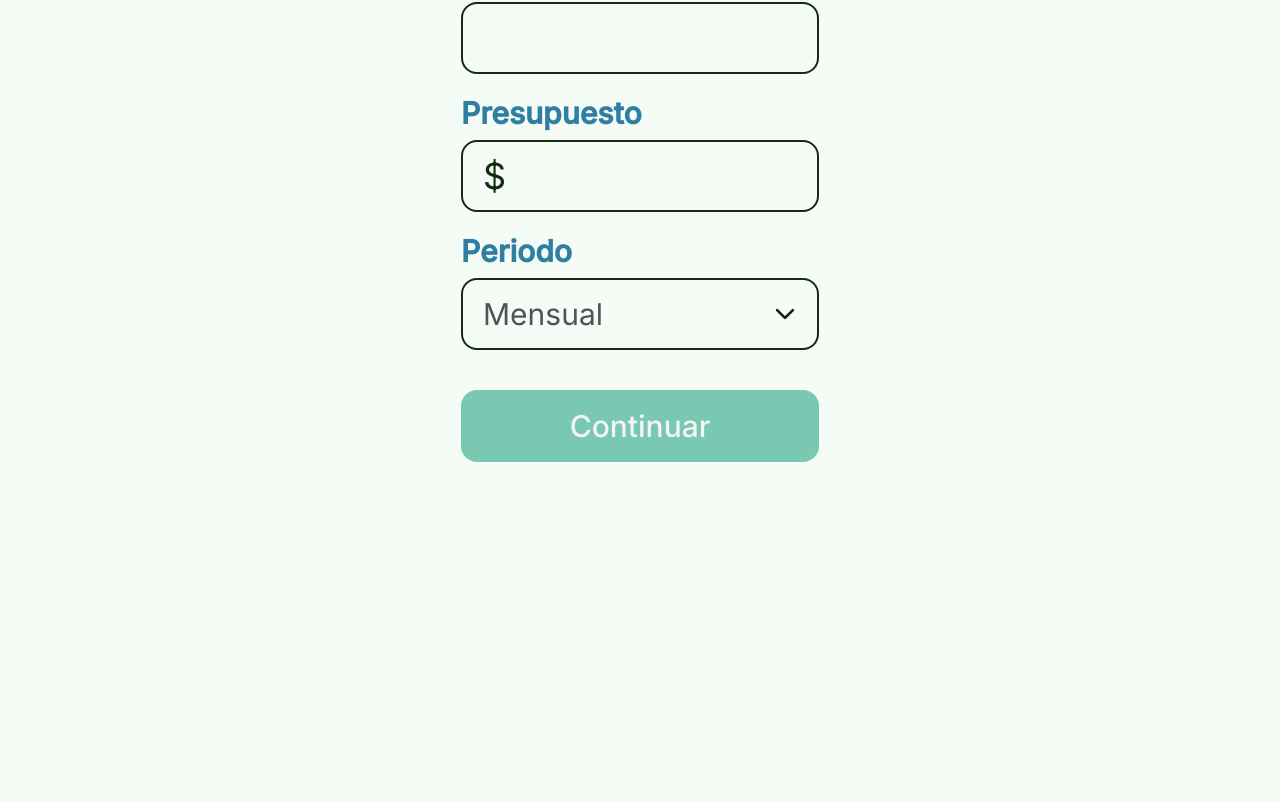
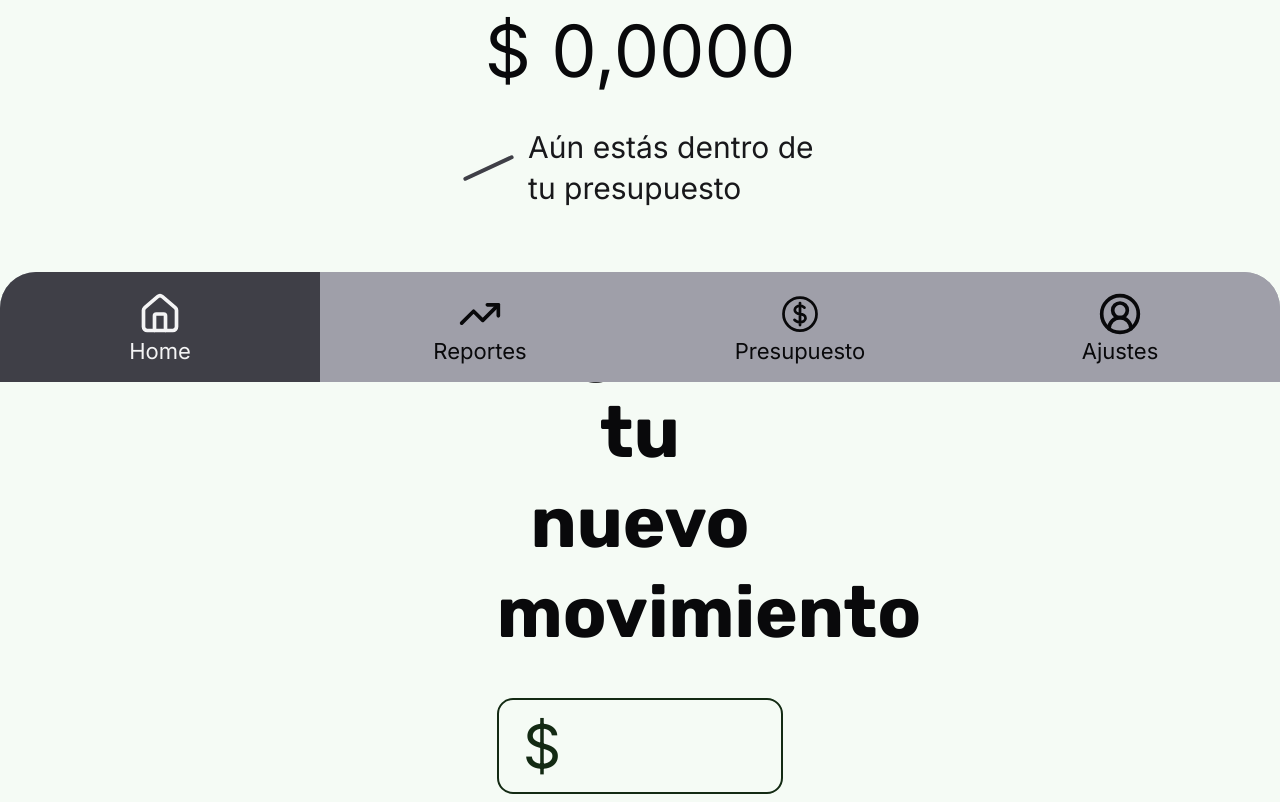
Before and after one commit to FelipeTM25/Unicash, a React (Vite) app: page / in a window 1280 px wide. Shown: the part 418-1220 px from the top of the page. Before the commit the page ends 948 px from the top, so only its background shows below. Built offline with nearby package versions, Linux system fonts and the light colour scheme.

Commit message:
Diseño basico de la pagina HOME

```diff
--- /dev/null
+++ b/src/components/BottomNavBar.tsx
@@ -0,0 +1,42 @@
+import { HiOutlineCurrencyDollar } from 'react-icons/hi2'
+import { LuCircleUserRound, LuHouse, LuTrendingUp } from 'react-icons/lu'
+
+type BottomNavTab = 'home' | 'reportes' | 'presupuesto' | 'ajustes'
+
+type BottomNavBarProps = {
+    activeTab?: BottomNavTab
+}
+
+const tabs: Array<{ id: BottomNavTab; label: string; icon: typeof LuHouse }> = [
+    { id: 'home', label: 'Home', icon: LuHouse },
+    { id: 'reportes', label: 'Reportes', icon: LuTrendingUp },
+    { id: 'presupuesto', label: 'Presupuesto', icon: HiOutlineCurrencyDollar },
+    { id: 'ajustes', label: 'Ajustes', icon: LuCircleUserRound },
+]
+
+export function BottomNavBar({ activeTab = 'home' }: BottomNavBarProps) {
+    return (
+        <nav className="overflow-hidden rounded-t-[2.25rem] bg-zinc-400">
+            <ul className="grid grid-cols-4">
+                {tabs.map((tab) => {
+                    const isActive = tab.id === activeTab
+                    const Icon = tab.icon
+
+                    return (
+                        <li key={tab.id}>
+                            <button
+                                type="button"
+                                aria-current={isActive ? 'page' : undefined}
+                                className={`flex w-full flex-col items-center justify-center gap-1 py-5 transition-colors duration-200 ${isActive ? 'bg-zinc-700 text-zinc-100' : 'bg-zinc-400 text-zinc-950'
+                                    }`}
+                            >
+                                <Icon className="h-11 w-11" />
+                                <span className="text-[22px] leading-none">{tab.label}</span>
+                            </button>
+                        </li>
+                    )
+                })}
+            </ul>
+        </nav>
+    )
+}
--- /dev/null
+++ b/src/components/BudgetStatusBadge.tsx
@@ -0,0 +1,12 @@
+type BudgetStatusBadgeProps = {
+    message: string
+}
+
+export function BudgetStatusBadge({ message }: BudgetStatusBadgeProps) {
+    return (
+        <div className="mt-7 flex items-center gap-3 sm:mt-10">
+            <span aria-hidden className="h-1 w-18 -rotate-25 rounded-full bg-zinc-700 sm:w-24" />
+            <p className="text-[22px] leading-snug text-zinc-900 sm:text-3xl">{message}</p>
+        </div>
+    )
+}
--- /dev/null
+++ b/src/components/CurrencyInputField.tsx
@@ -0,0 +1,28 @@
+import { useId } from 'react'
+
+type CurrencyInputFieldProps = {
+    value: string
+    onValueChange: (value: string) => void
+    placeholder?: string
+}
+
+export function CurrencyInputField({ value, onValueChange, placeholder }: CurrencyInputFieldProps) {
+    const inputId = useId()
+
+    return (
+        <label htmlFor={inputId} className="block w-full">
+            <div className="flex h-20 w-full items-center gap-3 rounded-2xl border-2 border-border px-4 transition-colors duration-200 hover:border-label focus-within:border-title focus-within:ring-2 focus-within:ring-title/20 sm:h-24 sm:px-6">
+                <span className="text-5xl leading-none font-normal text-border sm:text-6xl">$</span>
+                <input
+                    id={inputId}
+                    type="tel"
+                    inputMode="numeric"
+                    value={value}
+                    placeholder={placeholder}
+                    onChange={(event) => onValueChange(event.target.value)}
+                    className="w-full border-none bg-transparent text-[34px] leading-none text-zinc-800 placeholder:text-zinc-500 outline-none sm:text-[40px]"
+                />
+            </div>
+        </label>
+    )
+}
--- a/src/components/TopBrandTitle.tsx
+++ b/src/components/TopBrandTitle.tsx
@@ -4,7 +4,7 @@ type TopBrandTitleProps = {
 
 export function TopBrandTitle({ title = 'UNICASH' }: TopBrandTitleProps) {
     return (
-        <div className="sticky top-0 z-10 pb-4 text-center ">
+        <div className="sticky top-0 z-10 bg-root-bg pb-4 text-center">
             <h2 className="text-[25px] font-bold tracking-wide text-logo sm:text-5xl">{title}</h2>
         </div>
     )
--- a/src/index.css
+++ b/src/index.css
@@ -2,6 +2,7 @@
 @import "tailwindcss";
 
 @theme {
+    --color-root-bg: #f5fbf5;
     --color-button-primary: #79C9B2;
     --color-title: #4DBA9A;
     --color-logo: #173B63;
@@ -12,7 +13,7 @@
 :root {
     font-family: 'Inter', system-ui, -apple-system, BlinkMacSystemFont, 'Segoe UI', sans-serif;
     color: #18181b;
-    background-color: #f5fbf5;
+    background-color: var(--color-root-bg);
 
 }
 
--- a/src/main.tsx
+++ b/src/main.tsx
@@ -3,9 +3,10 @@ import { createRoot } from 'react-dom/client'
 import './index.css'
 import { AjustesIniciales } from './pages/AjustesInicialesPage.tsx'
 import { InicioPage } from './pages/InicioPage.tsx'
+import { HomePage } from './pages/HomePage.tsx'
 
 createRoot(document.getElementById('root')!).render(
   <StrictMode>
-    <AjustesIniciales />
+    <HomePage />
   </StrictMode>,
 )
--- /dev/null
+++ b/src/pages/HomePage.tsx
@@ -0,0 +1,62 @@
+import { useMemo, useState } from 'react'
+import { BottomNavBar } from '../components/BottomNavBar'
+import { BudgetStatusBadge } from '../components/BudgetStatusBadge'
+import { CurrencyInputField } from '../components/CurrencyInputField'
+import { MobileScreen } from '../components/MobileScreen'
+import { PrimaryButton } from '../components/PrimaryButton'
+import { TopBrandTitle } from '../components/TopBrandTitle'
+
+function formatAmount(value: number): string {
+    return new Intl.NumberFormat('es-CO', {
+        minimumFractionDigits: 4,
+        maximumFractionDigits: 4,
+    }).format(value)
+}
+
+export function HomePage() {
+    const [movementInput, setMovementInput] = useState('')
+    const [totalUsed] = useState(0)
+
+    const todayUsed = useMemo(() => formatAmount(totalUsed), [totalUsed])
+
+    return (
+        <>
+            <MobileScreen>
+
+
+                <TopBrandTitle />
+
+                <h1 className="mt-3 text-center text-5xl leading-tight font-bold text-zinc-950 sm:mt-6 sm:text-6xl">Hola, User!</h1>
+
+                <h2 className="mt-10 text-center text-5xl leading-tight font-bold text-zinc-950 sm:mt-14 sm:text-6xl">Hoy has usado:</h2>
+                <p className="mt-5 text-center text-6xl font-normal text-zinc-950 sm:mt-7 sm:text-7xl">$ {todayUsed}</p>
+
+                <BudgetStatusBadge message="Aún estás dentro de tu presupuesto" />
+
+                <section className="mx-auto mt-18 w-full max-w-[80%] sm:mt-22">
+                    <h3 className="text-center text-6xl leading-tight font-bold text-zinc-950 sm:text-7xl">
+                        Ingresa tu nuevo
+                        <br />
+                        movimiento
+                    </h3>
+
+                    <div className="mt-8 sm:mt-10">
+                        <CurrencyInputField
+                            value={movementInput}
+                            onValueChange={(value) => setMovementInput(value.replace(/\D/g, ''))}
+                        />
+                    </div>
+
+                    <div className="mx-auto mt-8 w-full max-w-[78%] sm:mt-10">
+                        <PrimaryButton text="Registrar" className="h-20 bg-zinc-400 text-5xl font-semibold text-zinc-950 hover:bg-zinc-500 sm:h-24 sm:text-6xl" />
+                    </div>
+                </section>
+
+                <div className="h-48" aria-hidden />
+            </MobileScreen>
+            <div className="fixed inset-x-0 bottom-0 z-40 w-full">
+                <BottomNavBar activeTab="home" />
+            </div>
+        </>
+    )
+}
```
